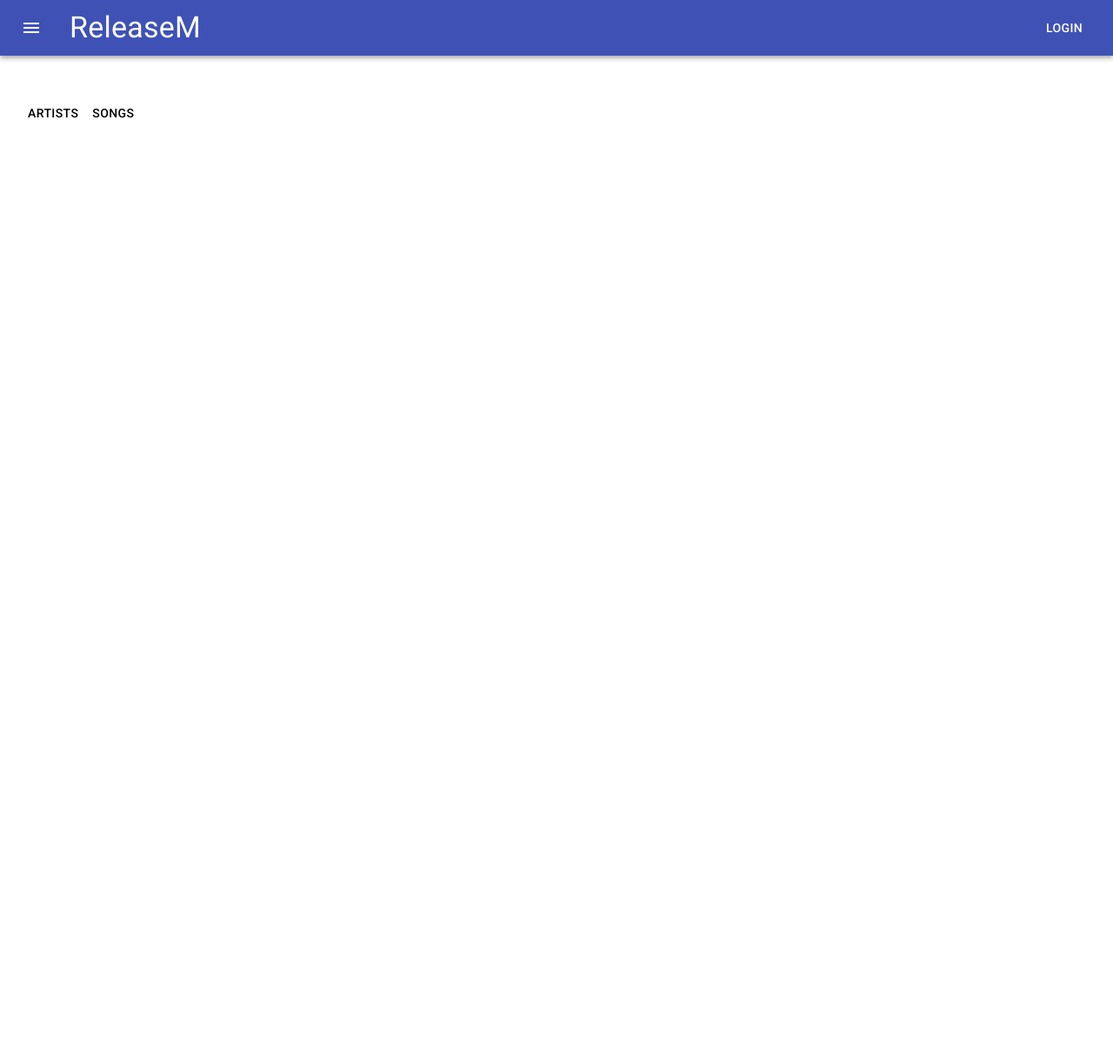
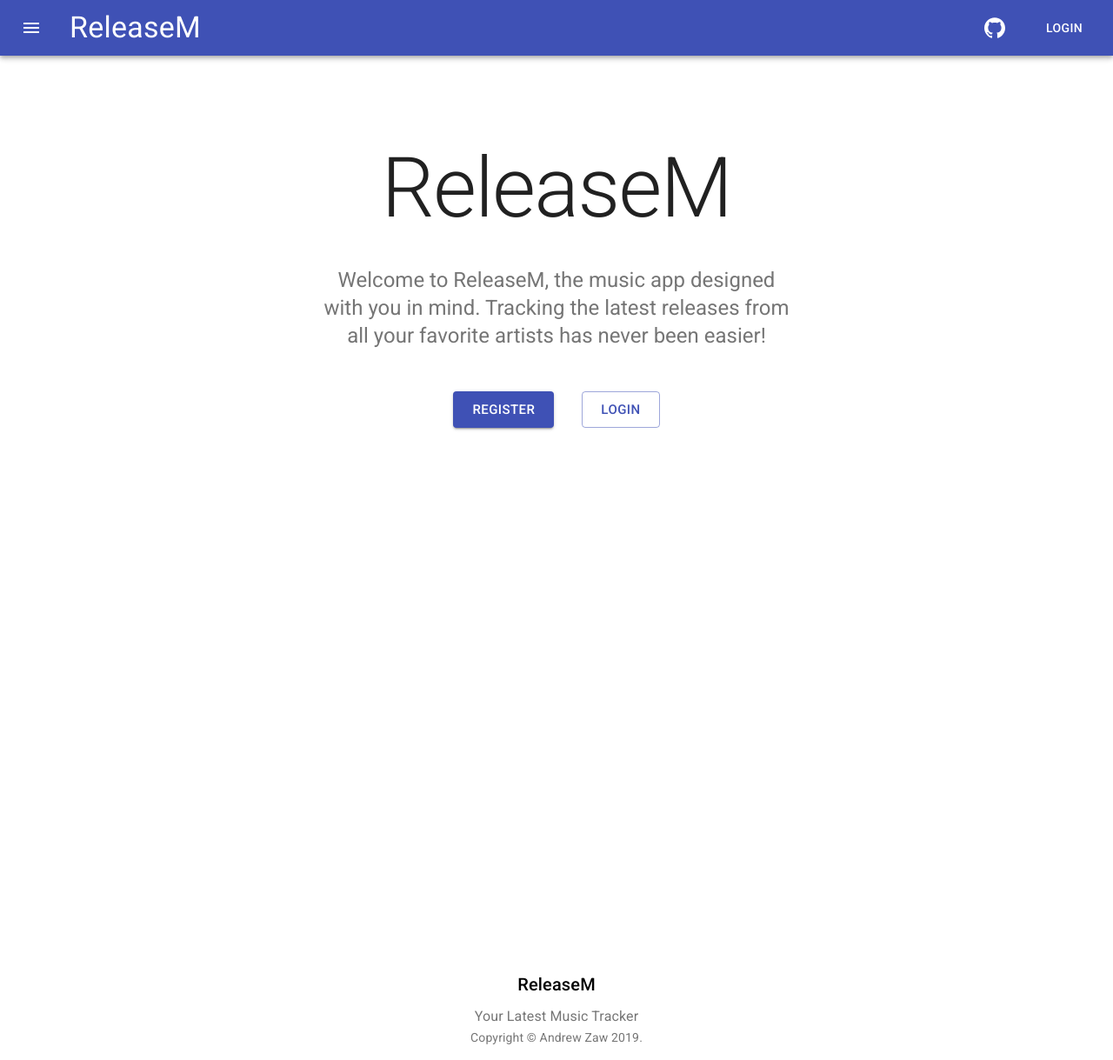
Before and after one commit to AndrewZaw/ReleaseM, a React (Create React App) app in the folder frontend/: page / in a window 1280 px wide. Shown: the whole page at 87% size. Before the commit the page ends 800 px from the top, so only its background shows below. Built offline with nearby package versions, Linux system fonts and the light colour scheme.

Commit message:
Added footer and changed home page

```diff
--- a/frontend/src/App.css
+++ b/frontend/src/App.css
@@ -0,0 +1,3 @@
+a {
+  text-decoration: none;
+}
--- a/frontend/src/App.js
+++ b/frontend/src/App.js
@@ -1,5 +1,5 @@
 import React from 'react';
-import { AppBar } from './components';
+import { AppBar, Footer } from './components';
 import { Home, Login, Register, Songs, Artists, About, Settings } from './scenes';
 import './App.css';
 import 'typeface-roboto';
@@ -19,6 +19,7 @@ function App() {
           <Route path="/settings" component={Settings} />
           <Route path="/about" component={About} />
         </Switch>
+        <Footer />
       </div>
     </Router>
   );
--- a/frontend/src/components/AppBar.js
+++ b/frontend/src/components/AppBar.js
@@ -1,9 +1,22 @@
 import React, { Component } from 'react';
 import { withStyles } from '@material-ui/core/styles';
 import MaterialAppBar from '@material-ui/core/AppBar';
-import { Toolbar, Typography, Button, IconButton, Drawer, List, Divider, ListItem, ListItemIcon, ListItemText } from '@material-ui/core';
+import {
+  Toolbar,
+  Typography,
+  Button,
+  IconButton,
+  Drawer,
+  List,
+  Divider,
+  ListItem,
+  ListItemIcon,
+  ListItemText,
+  Tooltip
+} from '@material-ui/core';
 import { Inbox, Menu, Settings, Info } from '@material-ui/icons';
 import { Link } from 'react-router-dom';
+import GithubIcon from './GithubIcon';
 
 const styles = theme => ({
   root: {
@@ -23,6 +36,9 @@ const styles = theme => ({
   },
   list: {
     width: 225
+  },
+  githubButton: {
+    marginRight: '1em'
   }
 });
 
@@ -83,6 +99,16 @@ class AppBar extends Component {
             <Typography component={Link} to="/" variant="h4" className={classes.title}>
               ReleaseM
             </Typography>
+            <Tooltip title="Github Repository" placement="bottom" leaveDelay={300}>
+              <IconButton
+                className={classes.githubButton}
+                color="inherit"
+                aria-label="Github Repository"
+                onClick={() => window.open('https://github.com/AndrewZaw/ReleaseM', '_blank')}
+              >
+                <GithubIcon />
+              </IconButton>
+            </Tooltip>
             <Button color="inherit" component={Link} to="/login">
               Login
             </Button>
--- /dev/null
+++ b/frontend/src/components/Footer.js
@@ -0,0 +1,42 @@
+import React, { Component } from 'react';
+import { withStyles } from '@material-ui/styles';
+import { Typography, Link } from '@material-ui/core';
+
+const styles = theme => ({
+  footer: {
+    marginTop: '70vh',
+    padding: '1em'
+  }
+});
+
+class Footer extends Component {
+  renderCopyright() {
+    return (
+      <Typography variant="body2" color="textSecondary" align="center">
+        {'Copyright © '}
+        <Link color="inherit" href="https://andrewzaw.github.io/">
+          Andrew Zaw
+        </Link>{' '}
+        {new Date().getFullYear()}
+        {'.'}
+      </Typography>
+    );
+  }
+
+  render() {
+    const { classes } = this.props;
+    return (
+      <footer className={classes.footer}>
+        <Typography variant="h6" align="center" gutterBottom>
+          ReleaseM
+        </Typography>
+        <Typography variant="subtitle1" align="center" color="textSecondary" component="p">
+          Your Latest Music Tracker
+        </Typography>
+        {this.renderCopyright()}
+      </footer>
+    );
+  }
+}
+
+export default withStyles(styles)(Footer);
--- /dev/null
+++ b/frontend/src/components/GithubIcon.js
@@ -0,0 +1,12 @@
+import React from 'react';
+import SvgIcon from '@material-ui/core/SvgIcon';
+
+function GithubIcon() {
+  return (
+    <SvgIcon>
+      <path d="M12 .297c-6.63 0-12 5.373-12 12 0 5.303 3.438 9.8 8.205 11.385.6.113.82-.258.82-.577 0-.285-.01-1.04-.015-2.04-3.338.724-4.042-1.61-4.042-1.61C4.422 18.07 3.633 17.7 3.633 17.7c-1.087-.744.084-.729.084-.729 1.205.084 1.838 1.236 1.838 1.236 1.07 1.835 2.809 1.305 3.495.998.108-.776.417-1.305.76-1.605-2.665-.3-5.466-1.332-5.466-5.93 0-1.31.465-2.38 1.235-3.22-.135-.303-.54-1.523.105-3.176 0 0 1.005-.322 3.3 1.23.96-.267 1.98-.399 3-.405 1.02.006 2.04.138 3 .405 2.28-1.552 3.285-1.23 3.285-1.23.645 1.653.24 2.873.12 3.176.765.84 1.23 1.91 1.23 3.22 0 4.61-2.805 5.625-5.475 5.92.42.36.81 1.096.81 2.22 0 1.606-.015 2.896-.015 3.286 0 .315.21.69.825.57C20.565 22.092 24 17.592 24 12.297c0-6.627-5.373-12-12-12" />
+    </SvgIcon>
+  );
+}
+
+export default GithubIcon;
--- a/frontend/src/components/index.js
+++ b/frontend/src/components/index.js
@@ -1,3 +1,5 @@
 import AppBar from './AppBar';
+import GithubIcon from './GithubIcon';
+import Footer from './Footer';
 
-export { AppBar };
+export { AppBar, GithubIcon, Footer };
--- a/frontend/src/scenes/about/About.js
+++ b/frontend/src/scenes/about/About.js
@@ -16,7 +16,12 @@ class About extends Component {
         <Typography variant="h1" className={classes.title}>
           About
         </Typography>
-        <Typography>ReleaseM is an application designed to allow you to keep track of your favorite artists! Made by Andrew Zaw</Typography>
+        <Typography>
+          Designed in mind for those who love music, ReleaseM helps you keep up with the latest music releases from your favorite artists!
+          Using the Spotify API, it allows you to organize, find and listen to new music from your favorite artists. It's as simple as
+          creating an account and entering the names of artists you want to keep tabs on, we'll do the rest! <br /> <br />
+          Created and designed by <a href="https://andrewzaw.github.io/">Andrew Zaw</a>
+        </Typography>
       </Container>
     );
   }
--- a/frontend/src/scenes/home/Home.js
+++ b/frontend/src/scenes/home/Home.js
@@ -1,5 +1,5 @@
 import React, { Component } from 'react';
-import { Container, Typography, Card, Button } from '@material-ui/core';
+import { Container, Typography, Grid, Button } from '@material-ui/core';
 import { withStyles } from '@material-ui/core/styles';
 import { Link } from 'react-router-dom';
 import axios from 'axios';
@@ -15,6 +15,12 @@ const styles = theme => ({
     textAlign: 'center',
     width: 500,
     marginTop: 30
+  },
+  heroContent: {
+    padding: theme.spacing(6)
+  },
+  heroButtons: {
+    marginTop: theme.spacing(6)
   }
 });
 
@@ -24,14 +30,31 @@ class Home extends Component {
   render() {
     const { classes } = this.props;
     return (
-      <Container>
-        <Button color="inherit" component={Link} to="/artists">
-          Artists
-        </Button>
-        <Button color="inherit" component={Link} to="/songs">
-          Songs
-        </Button>
-      </Container>
+      <div className={classes.heroContent}>
+        <Container maxWidth="sm">
+          <Typography component="h1" variant="h1" align="center" color="textPrimary" gutterBottom>
+            ReleaseM
+          </Typography>
+          <Typography variant="h5" align="center" color="textSecondary" paragraph>
+            Welcome to ReleaseM, the music app designed with you in mind. Tracking the latest releases from all your favorite artists has
+            never been easier!
+          </Typography>
+          <div className={classes.heroButtons}>
+            <Grid container spacing={4} justify="center">
+              <Grid item>
+                <Button variant="contained" size="large" color="primary" component={Link} to="/register">
+                  Register
+                </Button>
+              </Grid>
+              <Grid item>
+                <Button variant="outlined" size="large" color="primary" component={Link} to="/login">
+                  Login
+                </Button>
+              </Grid>
+            </Grid>
+          </div>
+        </Container>
+      </div>
     );
   }
 }
```
Also changed, not shown: frontend/src/scenes/login/Login.js (+1 -6 lines).
